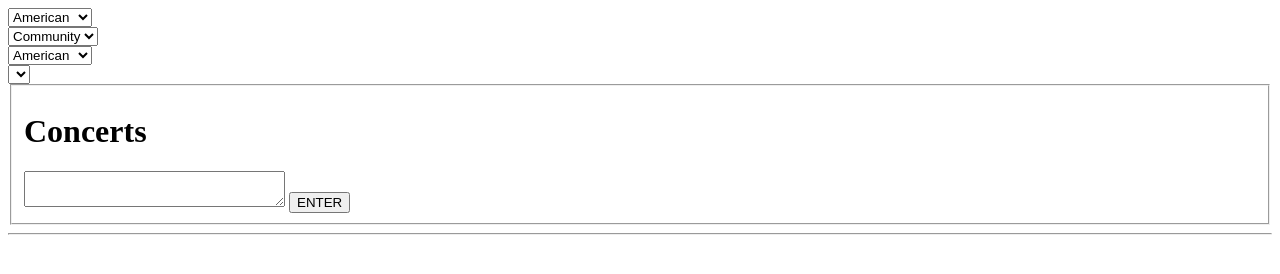
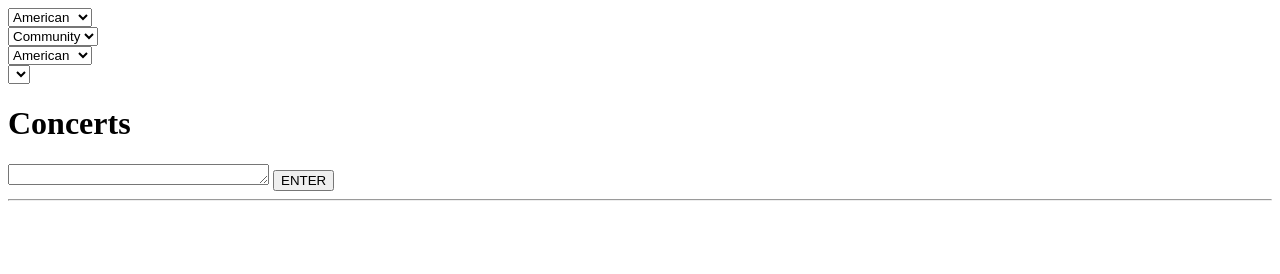
Before and after one commit to ktdixon2/atomic_taco, a plain HTML site: page src/index.html in a window 1280 px wide. Drawn offline with Linux system fonts and the light colour scheme; no server answers.

Commit message:
input anmd button work

```diff
--- a/src/index.html
+++ b/src/index.html
@@ -69,12 +69,12 @@
 
     <form action="">
         <div class="container">
-            <fieldset id="Concepts">
-                <h1>Concerts</h1>
-                <textarea rows="2" cols="30" id="userInputBox"></textarea>
-                </textarea>
-                <button id="concertButton">ENTER</button>
-            </fieldset>
+            <!-- <fieldset id="Concepts"> -->
+            <h1>Concerts</h1>
+            <textarea rows="1" cols="30" id="userInputBox"></textarea>
+            </textarea>
+            <button id="concertButton">ENTER</button>
+            <!-- </fieldset> -->
 
         </div>
 
--- a/src/scripts/concerts.js
+++ b/src/scripts/concerts.js
@@ -26,7 +26,6 @@ function getConcerts(concertGenre) {
 const eventContainer = document.querySelector("#entryContainer")
 // console.log(eventContainer)
 
-
 function getValue(){
     let userInput = document.getElementById("userInputBox").value
     eventContainer.innerHTML = ""
```
